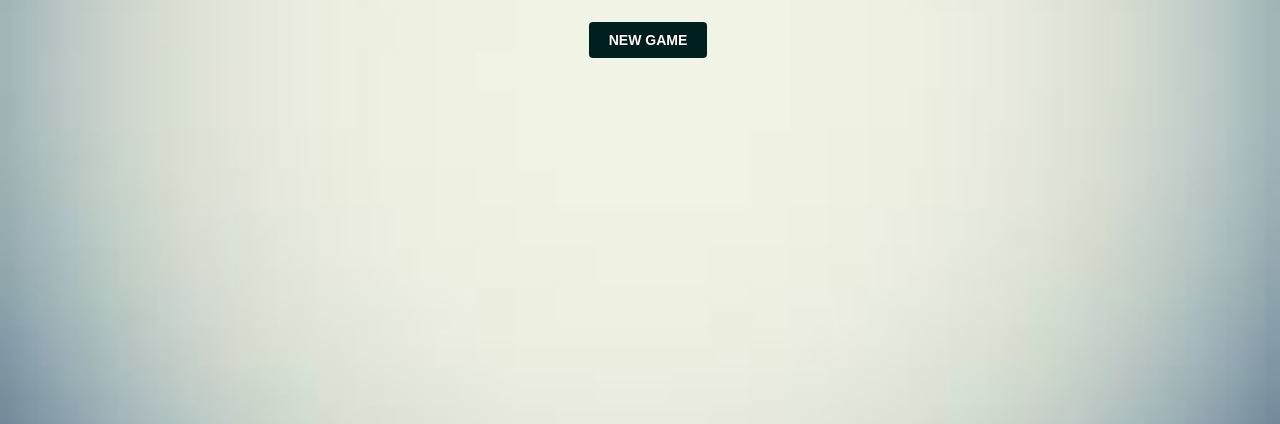
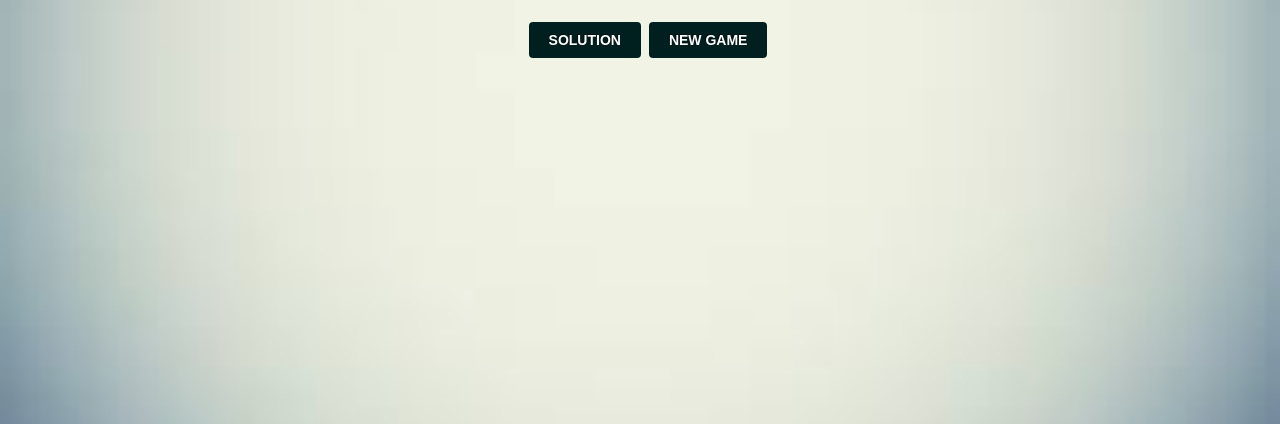
Before and after one commit to bsevitha/15-number-puzzle, a plain HTML site: page index.html in a window 1280 px wide. Shown: the part 424-848 px from the top of the page. Drawn offline with Linux system fonts and the light colour scheme.

Commit message:
Update index.html

```diff
--- a/index.html
+++ b/index.html
@@ -9,7 +9,7 @@
 <body>
 	<div id="puzzle"></div>
 	<div id="controls">
-		<div id="solve"></div>
+		<button id="solve">Solution</button>
 		<button id="scramble">New Game</button>
 	</div>
 
```
